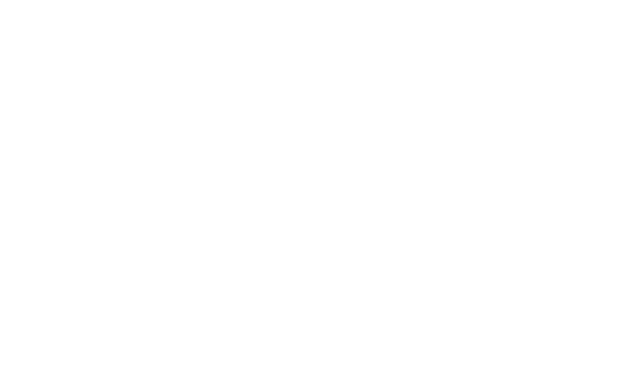
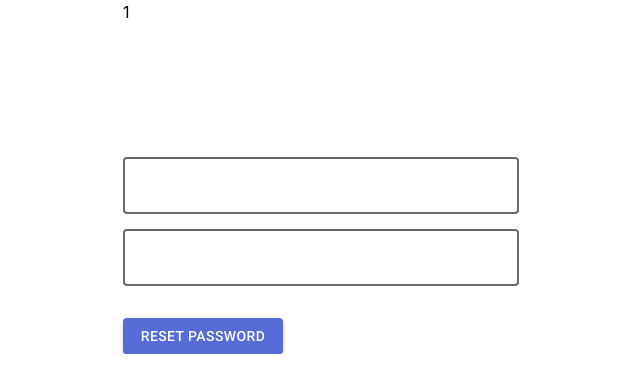
Before and after one commit to abindra-shk/FORM-PROJECT, a React (Vite) app: page /account/password-reset/confirm/1 in a window 1280 px wide. Before the commit this address had no page. Shown: the top 392 px of the page, without its empty margins (319-959 px from the left). Built offline with nearby package versions, Linux system fonts and the light colour scheme.

Commit message:
Feature:Added forget and reset password.

```diff
--- /dev/null
+++ b/src/pages/Auth/ForgetPassword.tsx
@@ -0,0 +1,94 @@
+import { useState } from 'react';
+// import { useNavigate } from 'react-router-dom';
+import {
+  TextField,
+  Button,
+  Box,
+  Typography,
+  Container,
+} from '@mui/material';
+import { useFormik } from 'formik';
+import * as Yup from 'yup';
+import { PostRequest } from '../../services/services';
+import { API_ENDPOINTS } from '../../utils/constant';
+
+const ForgetPasswordSchema = Yup.object().shape({
+  email: Yup.string().email().required().label('Email'),
+});
+
+const ForgetPassword = () => {
+  const [generalError, setGeneralError] = useState('');
+//   const navigate = useNavigate();
+
+  const formik = useFormik({
+    initialValues: {
+      email: '',
+    },
+    validationSchema: ForgetPasswordSchema,
+    validateOnChange: true,
+    validateOnBlur: true,
+    onSubmit: async (values, { setSubmitting }) => {
+      try {
+        await PostRequest(API_ENDPOINTS.FORGET_PASSWORD, values);
+        // navigate('/reset-password');
+      } catch (error) {
+        setGeneralError('Error sending OTP');
+      } finally {
+        setSubmitting(false);
+      }
+    },
+  });
+
+  return (
+    <Container maxWidth="xs">
+      <Box
+        sx={{
+          display: 'flex',
+          color: 'white',
+          flexDirection: 'column',
+          alignItems: 'center',
+          mt: 8,
+          gap: 2,
+        }}
+      >
+        <Typography variant="h4" component="h1" gutterBottom>
+          Forget Password
+        </Typography>
+        <form onSubmit={formik.handleSubmit} style={{ width: '100%' }}>
+          <TextField
+            fullWidth
+            label="Email"
+            variant="outlined"
+            type="email"
+            name="email"
+            onChange={formik.handleChange}
+            onBlur={formik.handleBlur}
+            value={formik.values.email}
+            error={formik.touched.email && Boolean(formik.errors.email)}
+            helperText={formik.touched.email && formik.errors.email}
+            style={{
+              marginBottom: '16px',
+            }}
+          />
+          {generalError && (
+            <Typography variant="body2" color="error" sx={{ mt: 2 }}>
+              {generalError}
+            </Typography>
+          )}
+          <Button
+            type="submit"
+            variant="contained"
+            color="primary"
+            fullWidth
+            disabled={formik.isSubmitting}
+            sx={{ mt: 2 }}
+          >
+            {formik.isSubmitting ? 'Sending...' : 'Send OTP'}
+          </Button>
+        </form>
+      </Box>
+    </Container>
+  );
+};
+
+export default ForgetPassword;
--- a/src/pages/Auth/Login.tsx
+++ b/src/pages/Auth/Login.tsx
@@ -35,13 +35,10 @@ const LoginForm = () => {
     validateOnBlur: true,
     onSubmit: async (values, { setSubmitting }) => {
       try {
-        const response = await PostRequest(
-          `${API_ENDPOINTS.ACCOUNT}/login`,
-          values
-        );
-        const { accessToken, data } = response.data;
+        const response = await PostRequest(API_ENDPOINTS.LOGIN, values);
+        const { accessToken, refreshToken, data } = response.data;
         localStorage.setItem('accessToken', accessToken);
-        dispatch(setAuthInfo({ accessToken, userInfo: data }));
+        dispatch(setAuthInfo({ accessToken, refreshToken, userInfo: data }));
         navigate('/form');
       } catch (error) {
         setGeneralError('Invalid email or password');
@@ -66,7 +63,10 @@ const LoginForm = () => {
         <Typography variant="h4" component="h1" gutterBottom>
           Login
         </Typography>
-        <form onSubmit={formik.handleSubmit} style={{ width: '100%' }}>
+        <form
+          onSubmit={formik.handleSubmit}
+          style={{ width: '100%', display: 'flex', flexDirection:'column',alignItems:'center' }}
+        >
           <TextField
             fullWidth
             label="Email"
@@ -106,20 +106,28 @@ const LoginForm = () => {
             type="submit"
             variant="contained"
             color="primary"
-            fullWidth
             disabled={formik.isSubmitting}
-            sx={{ mt: 2 }}
+            sx={{ mt: 2, width: '100px' }}
           >
             {formik.isSubmitting ? 'Logging in...' : 'Login'}
           </Button>
         </form>
+        <Typography variant="body2" component="p" sx={{ mt: 2 }}>
+          Forgot {' '}
+          <Link
+            onClick={() => navigate('/forget-password')}
+            sx={{ cursor: 'pointer' }}
+          >
+            Password?
+          </Link>
+        </Typography>
         <Typography variant="body2" component="p" sx={{ mt: 2 }}>
           Don't have an account?{' '}
           <Link
             onClick={() => navigate('/register')}
             sx={{ cursor: 'pointer' }}
           >
-            Create an account
+            Sign up
           </Link>
         </Typography>
       </Box>
--- a/src/pages/Auth/Register.tsx
+++ b/src/pages/Auth/Register.tsx
@@ -13,7 +13,8 @@ import * as Yup from 'yup';
 import { PostRequest } from '../../services/services';
 import { API_ENDPOINTS } from '../../utils/constant';
 
-const pswdPtrn = /^(?=.*[a-z])(?=.*[A-Z])(?=.*\d)(?=.*[@$!%*#?&])[A-Za-z\d@$!#%*?&]{6,20}$/;
+const pswdPtrn =
+  /^(?=.*[a-z])(?=.*[A-Z])(?=.*\d)(?=.*[@$!%*#?&])[A-Za-z\d@$!#%*?&]{6,20}$/;
 
 const RegisterSchema = Yup.object().shape({
   userName: Yup.string()
@@ -58,10 +59,7 @@ const RegisterForm = () => {
     validateOnBlur: true,
     onSubmit: async (values, { setSubmitting }) => {
       try {
-        const response = await PostRequest(
-          `${API_ENDPOINTS.ACCOUNT}/register`,
-          values
-        );
+        const response = await PostRequest(API_ENDPOINTS.REGISTER, values);
         console.log('Registration successful', response.data);
         navigate('/login'); // Navigate to the login page after successful registration
       } catch (error) {
@@ -135,8 +133,13 @@ const RegisterForm = () => {
             onChange={formik.handleChange}
             onBlur={formik.handleBlur}
             value={formik.values.repeat_password}
-            error={formik.touched.repeat_password && Boolean(formik.errors.repeat_password)}
-            helperText={formik.touched.repeat_password && formik.errors.repeat_password}
+            error={
+              formik.touched.repeat_password &&
+              Boolean(formik.errors.repeat_password)
+            }
+            helperText={
+              formik.touched.repeat_password && formik.errors.repeat_password
+            }
             margin="normal"
           />
           {generalError && (
--- /dev/null
+++ b/src/pages/Auth/ResetPassword.tsx
@@ -0,0 +1,118 @@
+import { useState } from 'react';
+import { useNavigate, useParams } from 'react-router-dom';
+import { TextField, Button, Box, Typography, Container } from '@mui/material';
+import { useFormik } from 'formik';
+import * as Yup from 'yup';
+import { PostRequest } from '../../services/services';
+import { API_ENDPOINTS } from '../../utils/constant';
+
+const ResetPasswordSchema = Yup.object().shape({
+  newPassword1: Yup.string().required().min(6).label('Password'),
+  newPassword2: Yup.string()
+    .required()
+    .oneOf([Yup.ref('newPassword1')], 'Passwords must match')
+    .label('Repeat Password'),
+});
+
+const ResetPassword = () => {
+  const [generalError, setGeneralError] = useState('');
+  const navigate = useNavigate();
+  const { token } = useParams();
+
+  const formik = useFormik({
+    initialValues: {
+      newPassword1: '',
+      newPassword2: '',
+    },
+    validationSchema: ResetPasswordSchema,
+    validateOnChange: true,
+    validateOnBlur: true,
+    onSubmit: async (values, { setSubmitting }) => {
+      try {
+        await PostRequest(`${API_ENDPOINTS.RESET_PASSWORD}/${token}`, values);
+        navigate('/login');
+      } catch (error) {
+        setGeneralError('Error resetting password');
+      } finally {
+        setSubmitting(false);
+      }
+    },
+  });
+
+  return (
+    <Container maxWidth="xs">
+      {token}
+      <Box
+        sx={{
+          display: 'flex',
+          color: 'white',
+          flexDirection: 'column',
+          alignItems: 'center',
+
+          mt: 8,
+          gap: 2,
+        }}
+      >
+        <Typography variant="h4" component="h1" gutterBottom>
+          Reset Password
+        </Typography>
+        <form onSubmit={formik.handleSubmit} style={{ width: '100%' }}>
+          <TextField
+            fullWidth
+            label="New Password"
+            variant="outlined"
+            type="password"
+            name="newPassword1"
+            onChange={formik.handleChange}
+            onBlur={formik.handleBlur}
+            value={formik.values.newPassword1}
+            error={
+              formik.touched.newPassword1 && Boolean(formik.errors.newPassword1)
+            }
+            helperText={
+              formik.touched.newPassword1 && formik.errors.newPassword1
+            }
+            style={{
+              marginBottom: '16px',
+            }}
+          />
+          <TextField
+            fullWidth
+            label="Repeat Password"
+            variant="outlined"
+            type="password"
+            name="newPassword2"
+            onChange={formik.handleChange}
+            onBlur={formik.handleBlur}
+            value={formik.values.newPassword2}
+            error={
+              formik.touched.newPassword2 && Boolean(formik.errors.newPassword2)
+            }
+            helperText={
+              formik.touched.newPassword2 && formik.errors.newPassword2
+            }
+            style={{
+              marginBottom: '16px',
+            }}
+          />
+          {generalError && (
+            <Typography variant="body2" color="error" sx={{ mt: 2 }}>
+              {generalError}
+            </Typography>
+          )}
+          <Button
+            type="submit"
+            variant="contained"
+            color="primary"
+            disabled={formik.isSubmitting}
+            sx={{ mt: 2, width: '160px' }}
+          >
+            {formik.isSubmitting ? 'Resetting...' : 'Reset Password'}
+          </Button>
+        </form>
+      </Box>
+    </Container>
+  );
+};
+
+export default ResetPassword;
--- a/src/pages/Auth/authSlice.tsx
+++ b/src/pages/Auth/authSlice.tsx
@@ -2,6 +2,7 @@ import { createSlice, PayloadAction } from '@reduxjs/toolkit';
 
 interface AuthState {
   accessToken: string | null;
+  refreshToken: string | null;
   userInfo: {
     id: string;
     email: string;
@@ -12,6 +13,7 @@ interface AuthState {
 
 const initialState: AuthState = {
   accessToken: null,
+  refreshToken: null,
   userInfo: null,
   isAuthenticated: false,
 };
@@ -20,13 +22,15 @@ const authSlice = createSlice({
   name: 'auth',
   initialState,
   reducers: {
-    setAuthInfo: (state, action: PayloadAction<{ accessToken: string; userInfo: any }>) => {
+    setAuthInfo: (state, action: PayloadAction<{ accessToken: string;refreshToken: string; userInfo: any }>) => {
       state.accessToken = action.payload.accessToken;
+      state.refreshToken = action.payload.refreshToken;
       state.userInfo = action.payload.userInfo;
       state.isAuthenticated = true;
     },
     clearAuthInfo: (state) => {
       state.accessToken = null;
+      state.refreshToken = null;
       state.userInfo = null;
       state.isAuthenticated = false;
     },
--- a/src/pages/Home/Form/Form.tsx
+++ b/src/pages/Home/Form/Form.tsx
@@ -16,7 +16,6 @@ import { API_ENDPOINTS } from '../../../utils/constant';
 import dayjs, { Dayjs } from 'dayjs';
 import { ErrorMessage, StyledForm } from './Form.style';
 import ConfirmDialog from './ConfirmDialog';
-import AutoCompleteSearch from './AutoCompleteSearch';
 import {
   setNetworkInfo,
   clearNetworkInfo,
--- a/src/pages/Home/Form/Navbar.tsx
+++ b/src/pages/Home/Form/Navbar.tsx
@@ -13,7 +13,8 @@ import Button from '@mui/material/Button';
 import { clearAuthInfo } from '../../Auth/authSlice';
 import AutoCompleteSearch from './AutoCompleteSearch'; // Import AutoCompleteSearch
 import { FormItem } from '../../../interface/interface';
-
+import { API_ENDPOINTS } from '../../../utils/constant';
+import { PostRequest } from '../../../services/services';
 
 interface NavBarProps {
   formArray: FormItem[];
@@ -21,11 +22,18 @@ interface NavBarProps {
   onAddRecord: (value: string) => void;
 }
 
-const Navbar: React.FC<NavBarProps> = ({ formArray, onInputChange, onAddRecord }) => {
+const Navbar: React.FC<NavBarProps> = ({
+  formArray,
+  onInputChange,
+  onAddRecord,
+}) => {
   const dispatch = useDispatch();
   const navigate = useNavigate();
   const userInfo = useSelector((state: any) => state.auth.userInfo);
-  const isAuthenticated = useSelector((state: any) => state.auth.isAuthenticated);
+  const isAuthenticated = useSelector(
+    (state: any) => state.auth.isAuthenticated
+  );
+  const refreshToken = useSelector((state: any) => state.auth.refreshToken);
 
   const [anchorEl, setAnchorEl] = React.useState<null | HTMLElement>(null);
 
@@ -37,10 +45,23 @@ const Navbar: React.FC<NavBarProps> = ({ formArray, onInputChange, onAddRecord }
     setAnchorEl(null);
   };
 
-  const handleLogout = () => {
-    dispatch(clearAuthInfo());
-    navigate('/login');
-    handleClose();
+  const logOut = async () => {
+    console.log('refreshToken',refreshToken)
+    await PostRequest(API_ENDPOINTS.LOGOUT, {
+      refreshToken: refreshToken,
+    });
+  };
+
+  const handleLogout = async () => {
+    try {
+      await logOut();
+      dispatch(clearAuthInfo());
+      navigate('/login');
+      handleClose();
+    } catch (err) {
+      console.log(err);
+      alert('Cannot logout');
+    }
   };
 
   const handleProfile = () => {
--- a/src/routes/routes.tsx
+++ b/src/routes/routes.tsx
@@ -5,6 +5,8 @@ import RegisterForm from '../pages/Auth/Register';
 // import Form from '../pages/Home/Form/Form';
 import ProtectedRoute from './protectedRoute';
 import Home from '../pages/Home';
+import ForgetPassword from '../pages/Auth/ForgetPassword';
+import ResetPassword from '../pages/Auth/ResetPassword';
 
 const MainRoute: React.FC = () => {
   return (
@@ -12,6 +14,8 @@ const MainRoute: React.FC = () => {
       <Route path="/" element={<LoginForm />} />
       <Route path="/login" element={<LoginForm />} />
       <Route path="/register" element={<RegisterForm />} />
+      <Route path="/forget-password" element={<ForgetPassword />} />
+      <Route path="/account/password-reset/confirm/:token" element={<ResetPassword />} />
       /* Protected routes */
       <Route element={<ProtectedRoute />}>
         <Route path="/form" element={<Home />} />
--- a/src/utils/constant.tsx
+++ b/src/utils/constant.tsx
@@ -1,4 +1,8 @@
 export const API_ENDPOINTS = {
     TEST: '/test',
-    ACCOUNT: '/account',
+    LOGIN: '/account/login',
+    REGISTER: '/account/register',
+    LOGOUT: '/account/logout',
+    FORGET_PASSWORD:'account/password-reset',
+    RESET_PASSWORD:'account/password-reset-confirm'
   };
```
Also changed, not shown: src/services/services.tsx (+7 -3 lines).
